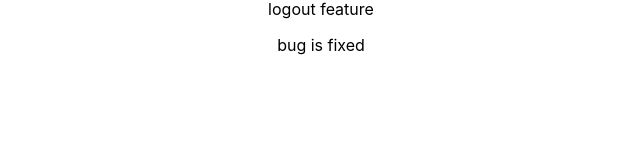
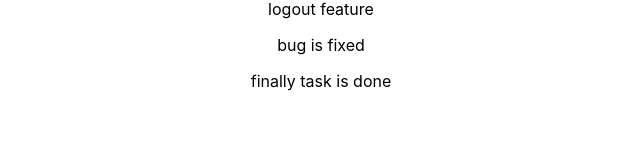
Before and after one commit to Sakthivel-Vadivel/basic-react, a React (Create React App) app in the folder git-basics/: page / in a window 1280 px wide. Shown: the part 125-286 px from the top of the page, without its empty margins (319-959 px from the left). Built offline with nearby package versions, Linux system fonts and the light colour scheme.

Commit message:
chore:final version

```diff
--- a/git-basics/src/App.js
+++ b/git-basics/src/App.js
@@ -12,6 +12,7 @@ function App() {
       <p> added the login feature</p>
       <p>logout feature</p>
       <div>bug is fixed </div>
+      <p>finally task is done</p>
     </div>
   );
 }
```
